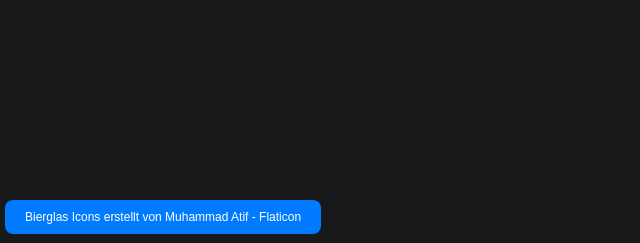
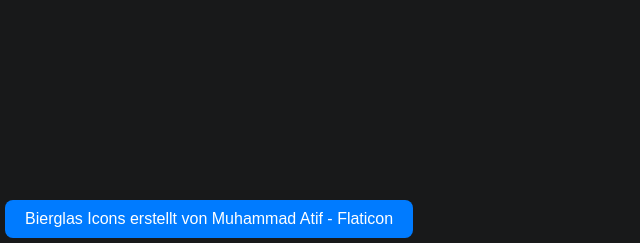
Before and after one commit to ChristianWarschburger/BierApp, a Flask app: page / in a window 1280 px wide. Shown: the part 746-989 px from the top of the page, without its empty margins (0-640 px from the left). Run offline with Flask 3, Linux system fonts and the light colour scheme; some libraries are stand-ins or nearby versions.

Commit message:
Update style.css

```diff
--- a/static/style.css
+++ b/static/style.css
@@ -121,5 +121,6 @@ input {
 }
 
 a.iconlink {
-    font-size: 12px
+    font-size: 16px;
+    text-align: center;
 }
```
